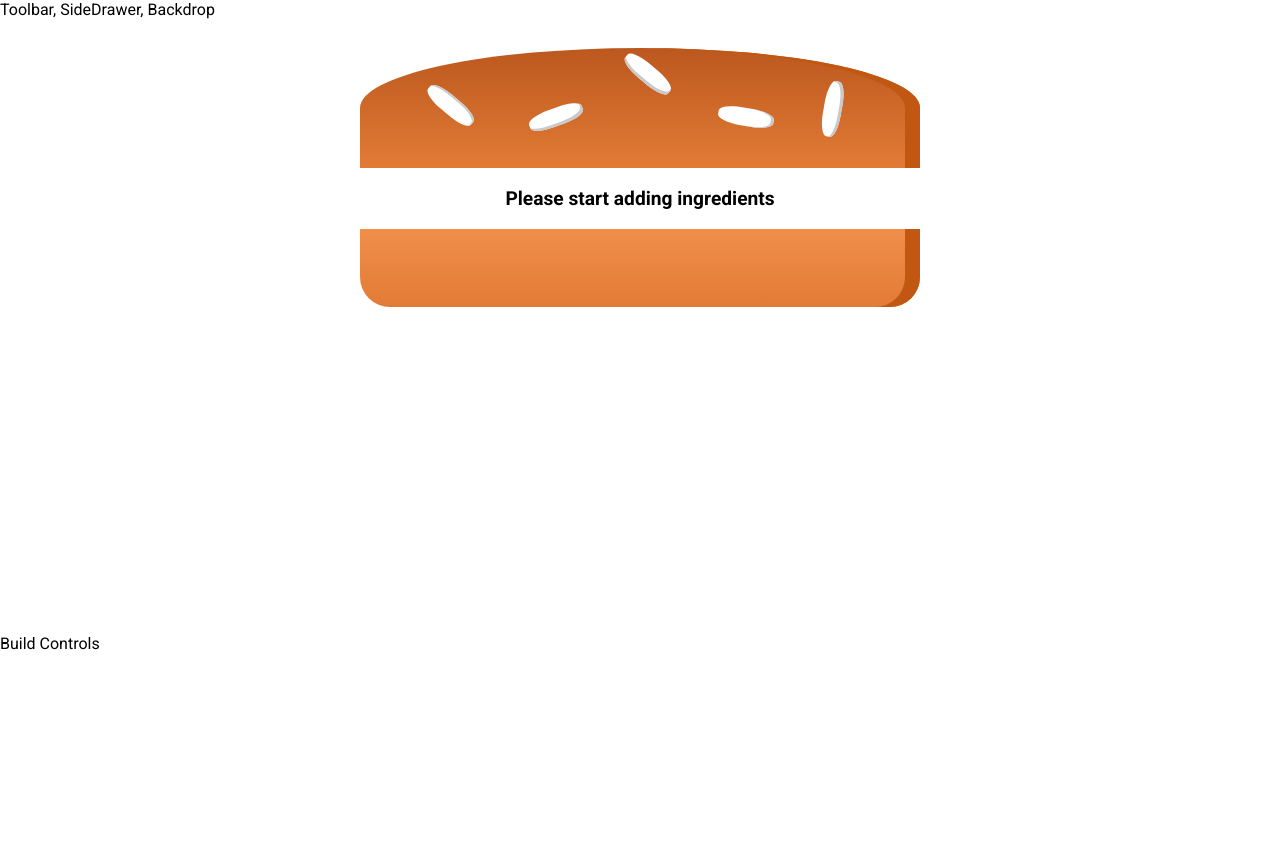
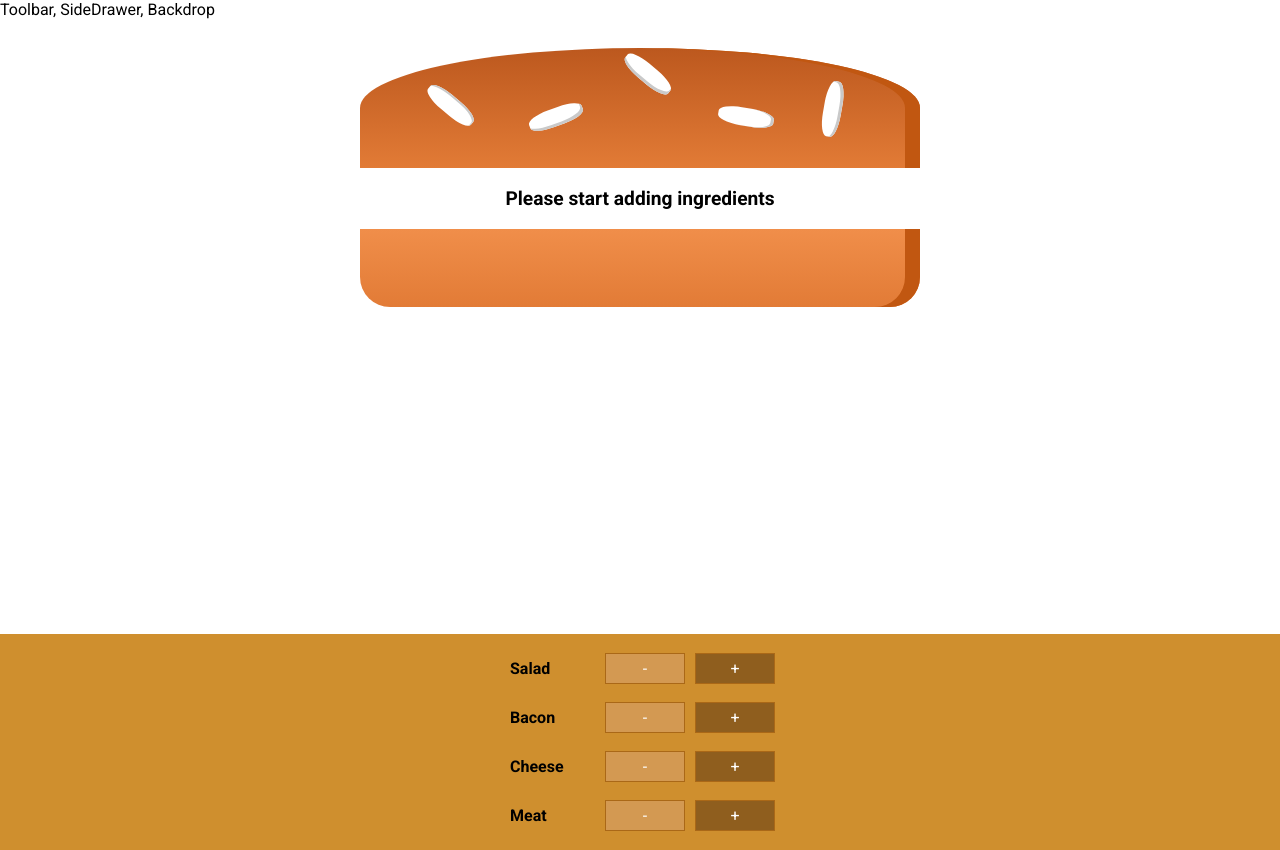
Before and after one commit to xsorter/react-burger, a React (Create React App) app: page / in a window 1280 px wide. Before the commit the page ends 800 px from the top, so only its background shows below. Built offline with nearby package versions, Linux system fonts and the light colour scheme.

Commit message:
add adding ingredients handler

```diff
--- a/src/components/Burger/BuildControls/BuildControl/BuildControl.css
+++ b/src/components/Burger/BuildControls/BuildControl/BuildControl.css
@@ -14,6 +14,7 @@
   border: 1px solid #aa6817;
   cursor: pointer;
   outline: none;
+  transition: all ease-out 0.2s;
 }
 
 .BuildControl button:disabled {
--- a/src/components/Burger/BuildControls/BuildControl/BuildControl.js
+++ b/src/components/Burger/BuildControls/BuildControl/BuildControl.js
@@ -3,10 +3,12 @@ import "./BuildControl.css";
 
 const buildControl = (props) => {
   return (
-    <div className="BuildControls">
+    <div className="BuildControl">
       <div className="Label">{props.label}</div>
       <button className="Less">-</button>
-      <button className="More">+</button>
+      <button onClick={props.added} className="More">
+        +
+      </button>
     </div>
   );
 };
--- a/src/components/Burger/BuildControls/BuildControls.js
+++ b/src/components/Burger/BuildControls/BuildControls.js
@@ -1,8 +1,26 @@
 import React from "react";
 import "./BuildControls.css";
+import BuildControl from "./BuildControl/BuildControl";
+
+const controls = [
+  { label: "Salad", type: "salad" },
+  { label: "Bacon", type: "bacon" },
+  { label: "Cheese", type: "cheese" },
+  { label: "Meat", type: "meat" },
+];
 
 const buildControls = (props) => {
-  return <div className="BuildControls"></div>;
+  return (
+    <div className="BuildControls">
+      {controls.map((el) => (
+        <BuildControl
+          added={() => props.ingredientAdded(el.type)}
+          key={el.label}
+          label={el.label}
+        />
+      ))}
+    </div>
+  );
 };
 
 export default buildControls;
--- a/src/containers/BurgerBuilder/BurgerBuilder.js
+++ b/src/containers/BurgerBuilder/BurgerBuilder.js
@@ -1,21 +1,49 @@
 import React, { Component } from "react";
 import Burger from "../../components/Burger/Burger";
+import BuildControls from "../../components/Burger/BuildControls/BuildControls";
+
+const INGREIENT_PRICES = {
+  salad: 0.3,
+  bacon: 0.5,
+  cheese: 0.4,
+  meat: 1.2,
+};
 
 class BurgerBuilder extends Component {
   state = {
-    inredients: {
+    ingredients: {
       salad: 0,
       bacon: 0,
       cheese: 0,
       meat: 0,
     },
+    totalPrice: 3,
   };
+
+  addIngredientHandler = (type) => {
+    const oldCount = this.state.ingredients[type];
+    const updatedCount = oldCount + 1;
+    const updatedIngredients = {
+      ...this.state.ingredients,
+    };
+    updatedIngredients[type] = updatedCount;
+    const priceAddition = INGREIENT_PRICES[type];
+    const oldPrice = this.state.totalPrice;
+    const newPrice = oldPrice + priceAddition;
+    this.setState({
+      ingredients: updatedIngredients,
+      totalPrice: newPrice,
+    });
+    console.log(this.state);
+  };
+
+  removeIngredientHandler = (type) => {};
 
   render() {
     return (
       <React.Fragment>
-        <Burger ingredients={this.state.inredients} />
-        <div>Build Controls</div>
+        <Burger ingredients={this.state.ingredients} />
+        <BuildControls ingredientAdded={this.addIngredientHandler} />
       </React.Fragment>
     );
   }
```
